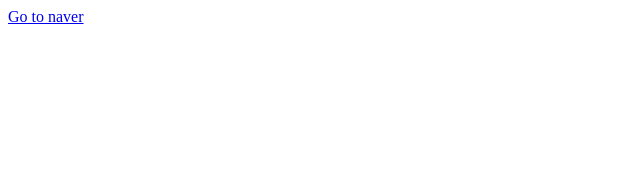
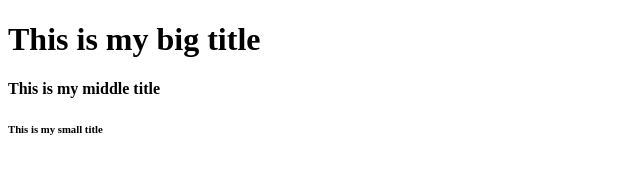
Before and after one commit to HS2Chicken/kakao-clone, a plain HTML site: page index.html in a window 1280 px wide. Shown: the whole page, without its empty margins (0-640 px from the left). Drawn offline with Linux system fonts and the light colour scheme.

Commit message:
Update index.html

```diff
--- a/index.html
+++ b/index.html
@@ -1 +1,11 @@
-<a href="https://naver.com">Go to naver</a>
+<!DOCTYPE html>
+<html>
+  <head>
+    <title>This is my title</title>
+  </head>
+  <body>
+    <h1>This is my big title</h1>
+    <h4>This is my middle title</h4>
+    <h6>This is my small title</h6>
+  </body>
+</html>
```
